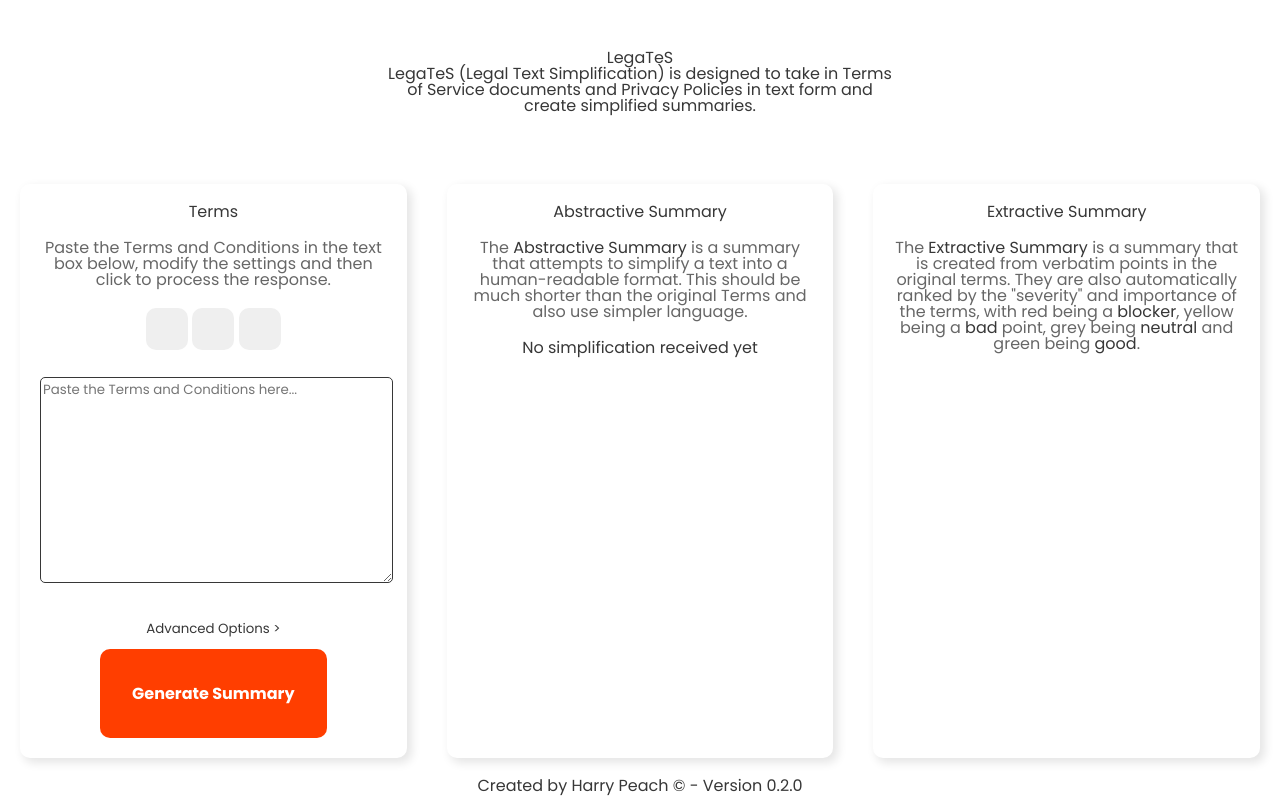
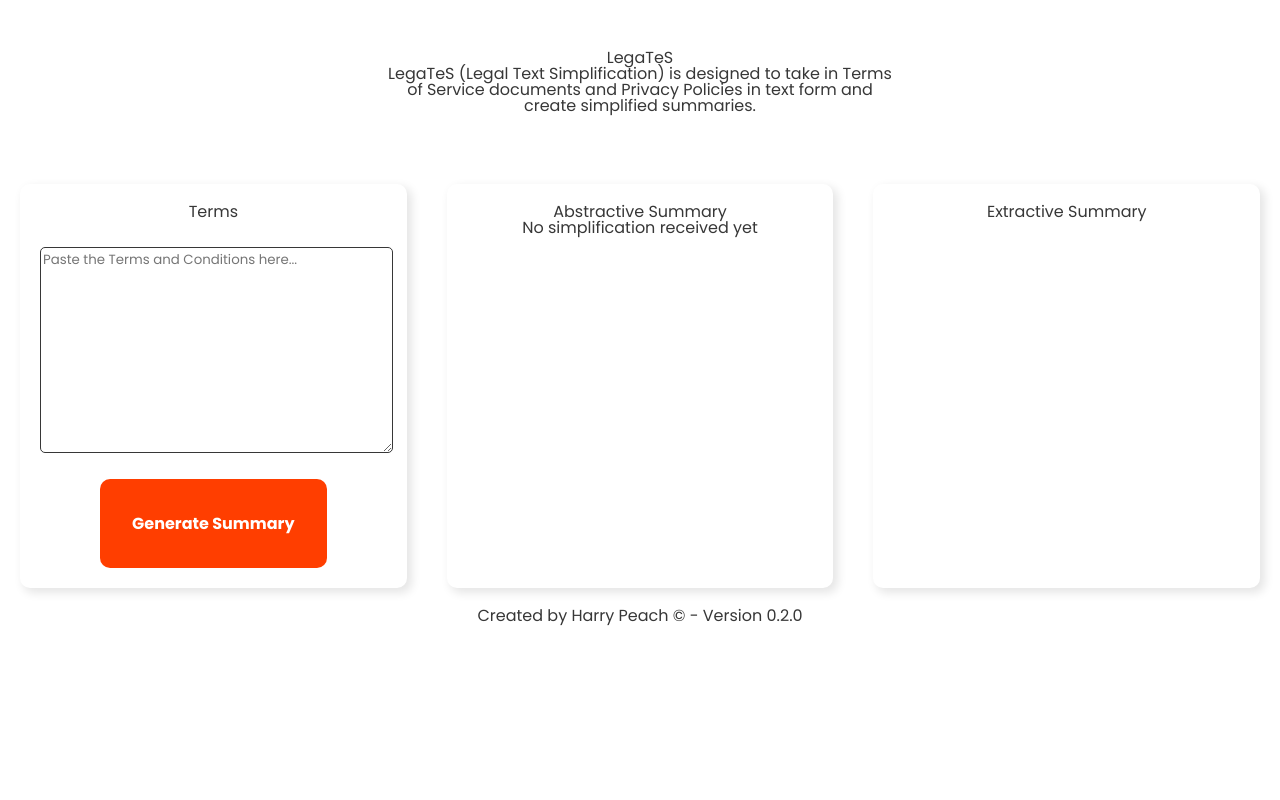
Before and after one commit to HarryPeach/simplifying-legal-content, a Svelte app in the folder frontend/: page / in a window 1280 px wide. Built offline with nearby package versions, Linux system fonts and the light colour scheme; some icons are missing.

Commit message:
feat: remove extraneous components

```diff
--- a/frontend/src/App.svelte
+++ b/frontend/src/App.svelte
@@ -118,28 +118,28 @@
   <div id="grid-container">
     <div id="grid-item">
       <h2>Terms</h2>
-      <span class="explanation"
+      <!-- <span class="explanation"
         >Paste the Terms and Conditions in the text box below, modify the
         settings and then click to process the response.</span
-      >
-      <SocialButtons bind:input={text_input} />
+      > -->
+      <!-- <SocialButtons bind:input={text_input} /> -->
       <textarea
         rows="10"
         cols="30"
         placeholder="Paste the Terms and Conditions here..."
         bind:value={text_input}
       />
-      <Spoiler bind:length={summary_length} bind:threshold />
+      <!-- <Spoiler bind:length={summary_length} bind:threshold /> -->
       <button on:click={onButtonClick}>Generate Summary</button>
       <br />
     </div>
     <div id="grid-item">
       <h2>Abstractive Summary</h2>
-      <span class="explanation">
+      <!-- <span class="explanation">
         The <strong>Abstractive Summary</strong> is a summary that attempts to simplify
         a text into a human-readable format. This should be much shorter than the
         original Terms and also use simpler language.
-      </span>
+      </span> -->
       {#await abstractive_promise}
         Awaiting response from server...
       {:then data}
@@ -157,14 +157,14 @@
 
     <div id="grid-item">
       <h2>Extractive Summary</h2>
-      <span class="explanation">
+      <!-- <span class="explanation">
         The <strong>Extractive Summary</strong> is a summary that is created
         from verbatim points in the original terms. They are also automatically
         ranked by the "severity" and importance of the terms, with red being a
         <strong>blocker</strong>, yellow being a <strong>bad</strong> point,
         grey being <strong>neutral</strong> and green being
         <strong>good</strong>.
-      </span>
+      </span> -->
       <ExtractivePoints {stitched_points} />
     </div>
   </div>
```
